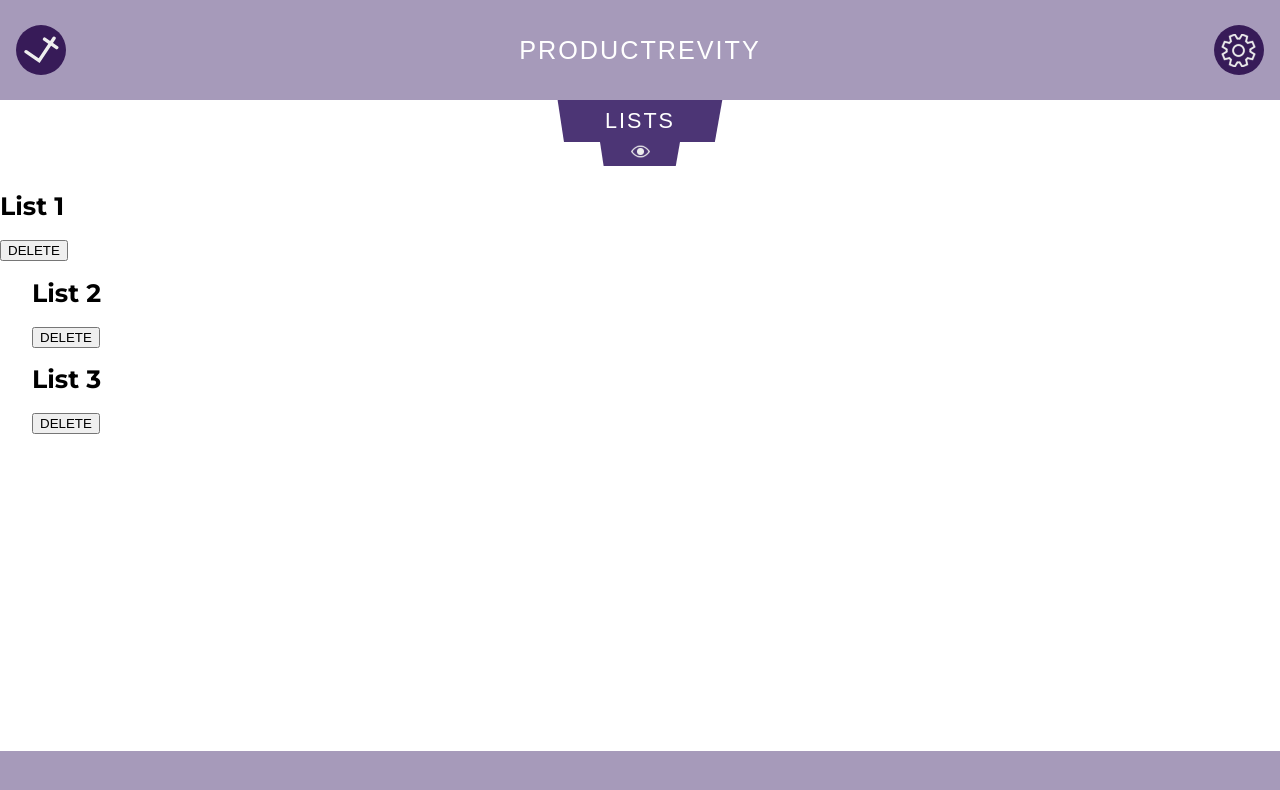
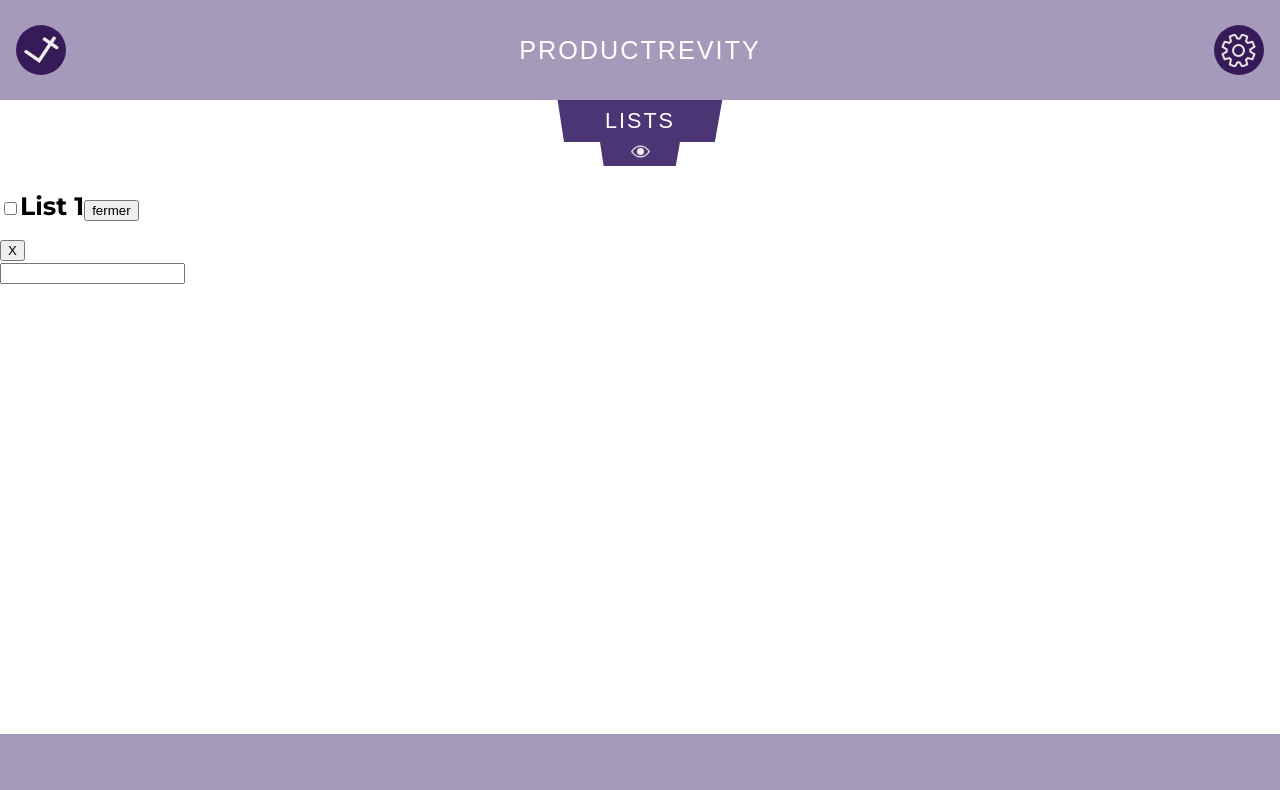
Before and after one commit to Trevodorax/productrevity, a React (Create React App) app: page /lists in a window 1280 px wide. Shown: the top 790 px of the page. Built offline with nearby package versions, Linux system fonts and the light colour scheme; a web font is replaced by a local one.

Commit message:
added ui that displays nested list items

```diff
--- a/package.json
+++ b/package.json
@@ -3,6 +3,8 @@
   "version": "0.1.0",
   "private": true,
   "dependencies": {
+    "@fortawesome/fontawesome-svg-core": "^6.2.0",
+    "@fortawesome/free-solid-svg-icons": "^6.2.0",
     "@testing-library/jest-dom": "^5.16.4",
     "@testing-library/react": "^13.3.0",
     "@testing-library/user-event": "^13.5.0",
@@ -37,5 +39,8 @@
       "last 1 firefox version",
       "last 1 safari version"
     ]
+  },
+  "devDependencies": {
+    "redux-devtools-extension": "^2.13.9"
   }
 }
--- a/public/index.html
+++ b/public/index.html
@@ -9,6 +9,8 @@
       content="Web site created using create-react-app"
     />
     <title>React App</title>
+    <script src="https://kit.fontawesome.com/23ae1de548.js" crossorigin="anonymous"></script>
+
   </head>
   <body>
     <noscript>You need to enable JavaScript to run this app.</noscript>
--- a/src/routes/ListsRoute/ListItem.js
+++ /dev/null
@@ -1,20 +0,0 @@
-import "./ListItem.css"
-
-export const ListItem = (props) => {
-
-    const recursiveGetLists = props.recursiveGetLists;
-
-    const style = {
-        marginLeft: 32 * props.nesting + "px",
-    }
-
-    console.log(props.nesting)
-
-    return (
-        <div className="listItem" nesting={props.nesting} style={style}>
-            <h1>{props.title}</h1>
-            <button onClick={props.removeList}>DELETE</button>
-            {(props.children.length > 0) ? recursiveGetLists(props.children) : ''}
-        </div>
-    )
-}
--- /dev/null
+++ b/src/routes/ListsRoute/ListItems.css
@@ -0,0 +1,3 @@
+.listItem {
+    overflow-y: hidden;
+}
--- /dev/null
+++ b/src/routes/ListsRoute/ListItems.js
@@ -0,0 +1,68 @@
+import { useState } from "react";
+import { useSelector, useDispatch } from "react-redux";
+import { NewListForm } from "./NewListForm";
+import "./ListItems.css";
+
+
+
+export const ListItems = (props) => {
+
+    const [extended, setExtended] = useState(true);
+
+    function toggleExtended() {
+        setExtended(!extended);
+    }
+
+    const dispatch = useDispatch();
+
+    const listsById = useSelector(state => state.listsById);
+
+    const listItemStyle = {
+        marginLeft: `${props.nesting * 32}px`,
+    }
+
+    const listContentStyle = {
+        height: extended ? "fit-content" : 0,
+    }
+
+    function removeList(listId, parentListId) {
+        const action = {
+            type: 'lists/removeList',
+            payload: {
+                listId: listId,
+                parentListId: parentListId,
+            },
+        };
+
+        dispatch(action);
+    }
+
+    return (
+        props.listIds.map(listId => {
+
+            const currentList = listsById[listId];
+
+            if(props.nesting != currentList.nesting) {
+                return;
+            }
+
+            return (
+                <div className="listItem" nesting={props.nesting} style={listItemStyle} key={listId}>
+                    <h1><input type="checkbox" />{currentList.title}<button onClick={toggleExtended}>{extended ? 'fermer' : 'ouvrir'}</button></h1>
+                    <div className="listContent" style={listContentStyle}>
+                        <button onClick={() => removeList(listId, props.parentListId)}>X</button>
+                        <NewListForm
+                            parentListId={listId}
+                        />
+                        <ListItems
+                            parentListId={listId}
+                            listIds={currentList.children}
+                            nesting={props.nesting + 1}
+                        />
+                    </div>
+
+                </div>
+            )
+        })
+    )
+}
--- a/src/routes/ListsRoute/NewListForm.js
+++ b/src/routes/ListsRoute/NewListForm.js
@@ -1,11 +1,32 @@
+import { useState } from "react";
+import { useDispatch } from "react-redux";
+
 export const NewListForm = (props) => {
+
+    const dispatch = useDispatch();
+
+    const [newListTitle, setNewListTitle] = useState('');
+
     function handleSubmit(event) {
-        event.preventDefault;
+        event.preventDefault();
 
+        const action = {
+            type: 'lists/addList',
+            payload: {
+                listTitle: newListTitle,
+                parentListId: props.parentListId,
+            },
+        };
+
+        dispatch(action);
+
+        setNewListTitle('');
     }
+
+
     return (
         <form onSubmit={handleSubmit}>
-
+            <input value={newListTitle} onChange={(event) => setNewListTitle(event.target.value)} />
         </form>
     )
 }
--- a/src/routes/ListsRoute/listsView.js
+++ b/src/routes/ListsRoute/listsView.js
@@ -1,7 +1,6 @@
 import { useState } from "react";
 import { useSelector, useDispatch } from "react-redux";
-
-import { ListItem } from "./ListItem";
+import { ListItems } from "./ListItems";
 
 export const ListsView = (props) => {
 
@@ -19,49 +18,12 @@ export const ListsView = (props) => {
         dispatch(action);
     }
 
-    function addTestList() {
-        const action = {
-            type: 'lists/addList',
-            payload: {
-                listTitle: 'Example new list',
-                parentListId: 0,
-            },
-        };
-
-        dispatch(action)
-    }
-
-
-
     const listIds = useSelector(state => state.listIds);
-    let listIdsLeft = listIds.slice();
-    const listsById = useSelector(state => state.listsById);
-
-    function recursiveGetLists(listIds) {
-        listIds.filter(listId => listIdsLeft.includes(listId));
-        return listIds.map((listId) => {
-            if(!listIdsLeft.includes(listId)) {
-                return;
-            }
-            const currentList = listsById[listId];
-            listIdsLeft = listIdsLeft.filter(id => id != listId);
-
-            return (
-                <ListItem
-                    key={listId}
-                    nesting={currentList.nesting}
-                    title={currentList.title}
-                    removeList={() => removeList(listId)}
-                    recursiveGetLists={recursiveGetLists}
-                    children={currentList.children}
-                />
-            );
-        })
-    }
 
     return (
-        <>
-            {recursiveGetLists(listIds)}
-        </>
+        <ListItems
+            listIds={listIds}
+            nesting={0}
+        />
     )
 }
--- a/src/store/reducer.js
+++ b/src/store/reducer.js
@@ -1,5 +1,5 @@
 const initialListsState = {
-    listIds: [0, 1, 2],
+    listIds: [0],
     listsById: {
         0: {
             id: 0,
@@ -7,22 +7,6 @@ const initialListsState = {
             status: 'todo',
             title: 'List 1',
             parent: null,
-            children: [1, 2],
-        },
-        1: {
-            id: 1,
-            nesting: 1,
-            status: 'doing',
-            title: 'List 2',
-            parent: 0,
-            children: [],
-        },
-        2: {
-            id: 2,
-            nesting: 1,
-            status: 'done',
-            title: 'List 3',
-            parent: 0,
             children: [],
         },
     },
@@ -50,7 +34,7 @@ export const ListsReducer = (state = initialListsState, action) => {
                     [newListId]: {
                         id: newListId,
                         nesting: getNesting(state.listsById, parentListId),
-                        status: 'todo',
+                        isChecked: false,
                         parent: parentListId,
                         title: action.payload.listTitle,
                         children: [],
@@ -65,12 +49,24 @@ export const ListsReducer = (state = initialListsState, action) => {
         case 'lists/removeList' :
             // payload: listId, parentListId
 
+            if(action.payload.listId == 0) {
+                return state;
+            }
+
+            const idsToDelete = getIdsToDelete(state, [action.payload.listId]);
+
             // creating a copy of the original listsById without the attribute "action.payload.listId"
-            const {[action.payload.listId]: removedList, ...newListsById} = state.listsById
+            const newListsById = Object.values(state.listsById).reduce((acc, list) => {
+                if (idsToDelete.includes(list.id)) {
+                    return acc;
+                }
+
+                return {...acc, [list.id]: list}
+            }, {})
 
             return {
                 ...state,
-                listIds: state.listIds.filter(listId => listId != action.payload.listId),
+                listIds: state.listIds.filter(listId => !idsToDelete.includes(listId)),
                 listsById: {
                     ...newListsById,
                     [action.payload.parentListId]: {
@@ -85,16 +81,27 @@ export const ListsReducer = (state = initialListsState, action) => {
     };
 };
 
+function getIdsToDelete (state, ids = []) {
+
+    const newIdsToDelete = ids.reduce((acc, id) => {
+
+      if (state.listsById[id]?.children?.length) {
+        return [...acc, id, ...getIdsToDelete(state, state.listsById[id]?.children)]
+      }
+
+      return [...acc, id]
+
+    }, [])
+
+    return newIdsToDelete;
+
+  }
 
 function calculateNewId(existingIds) {
     let newId = null;
 
     // sort array for comparison
     existingIds.sort();
-
-    if(existingIds[0] != 0) {
-        return 0;
-    }
 
     for(let i = 0; i < existingIds.length - 1; i++) {
         if(existingIds[i + 1] != existingIds[i] + 1) {
--- a/src/store/store.js
+++ b/src/store/store.js
@@ -1,4 +1,5 @@
 import { createStore } from "redux";
 import { ListsReducer } from "./reducer";
+import { composeWithDevTools } from "redux-devtools-extension";
 
-export const store = createStore(ListsReducer);
+export const store = createStore(ListsReducer, composeWithDevTools());
```
Also changed, not shown: src/assets/images/rightArrow.webp (added), src/routes/ListsRoute/ListItem.css (deleted), 1 other file (tests, documents, lock files or other folders).
